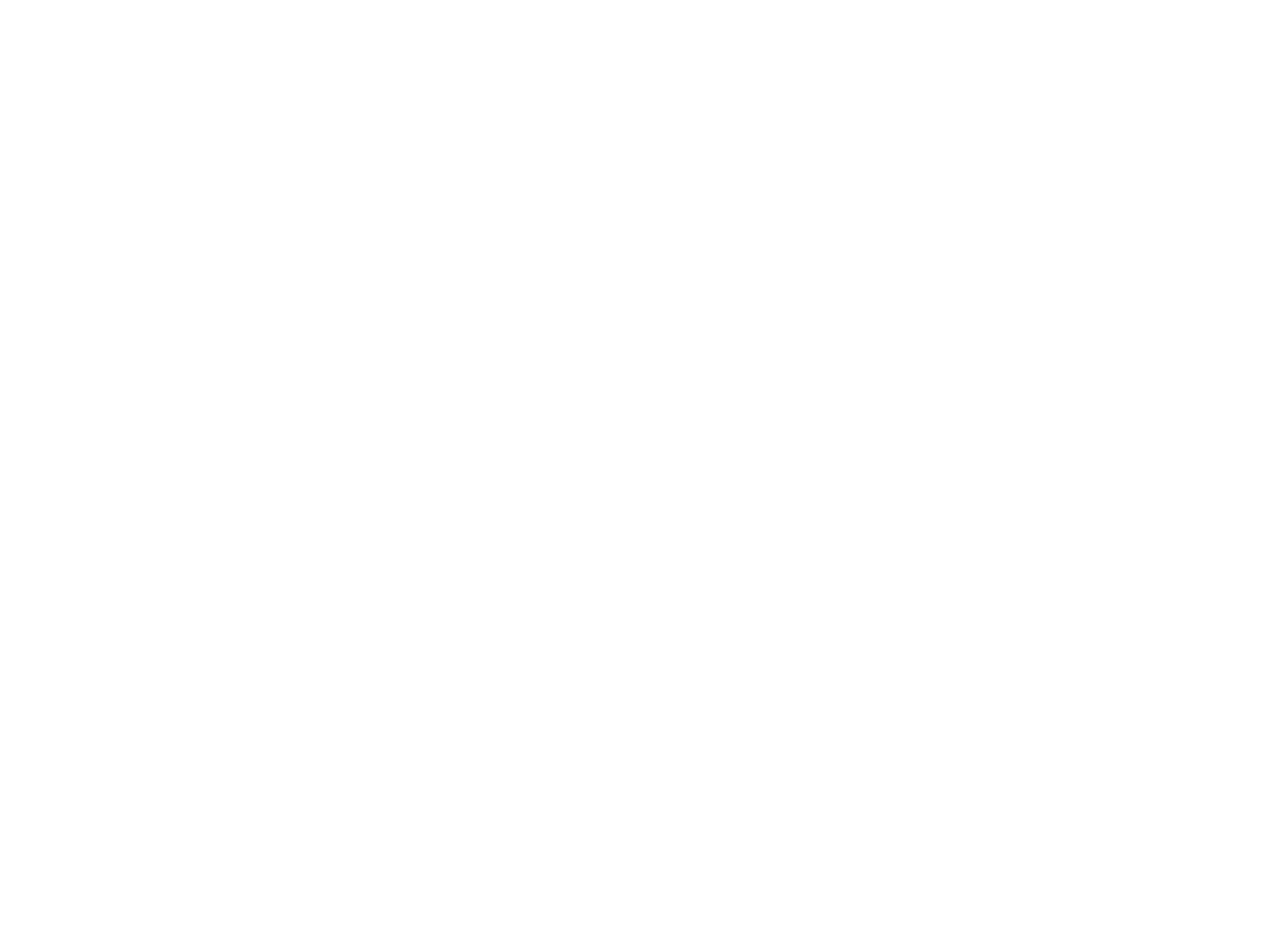
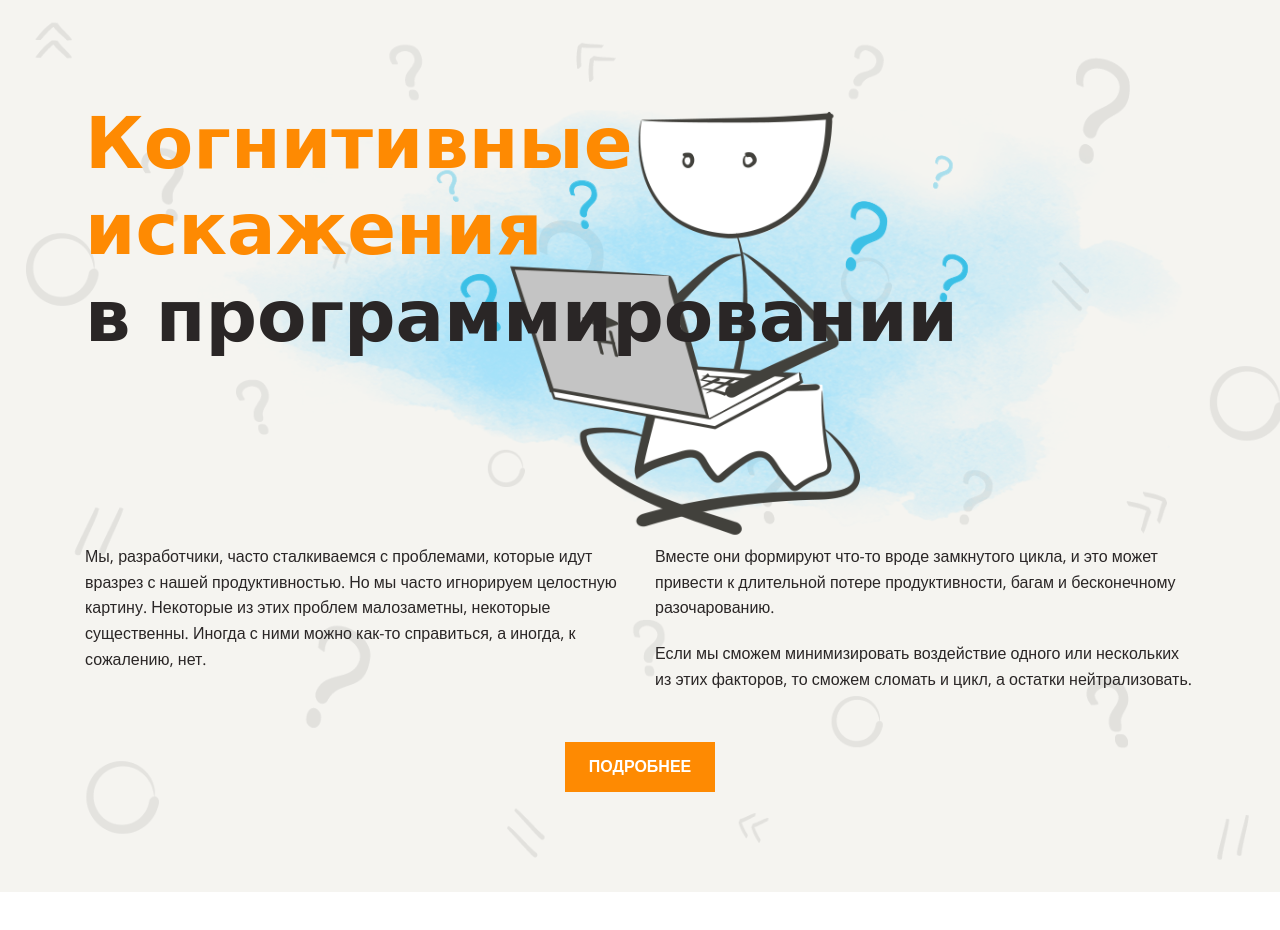
Before and after one commit to Jarweb01/layout-designer-project-lvl1, a website: page src/index.html in a window 1280 px wide. Before the commit the page ends 800 px from the top, so only its background shows below. Drawn offline with nearby package versions, Linux system fonts and the light colour scheme; a web font is replaced by a local one.

Commit message:
Update header

```diff
--- a/src/index.html
+++ b/src/index.html
@@ -7,13 +7,22 @@
     <title>Когнитивные искажения Jarweb01</title>
     <link rel="preconnect" href="https://fonts.googleapis.com">
     <link rel="preconnect" href="https://fonts.gstatic.com" crossorigin>
-    <link href="https://fonts.googleapis.com/css2?family=Neucha&family=Open+Sans&display=swap" rel="stylesheet">
+    <link href="https://fonts.googleapis.com/css2?family=Neucha&family=Open+Sans:wght@400;700&display=swap" rel="stylesheet">
     <link rel="stylesheet" href="styles/style.css">
 </head>
 <body>
   <header class="header">
     <div class="container">
-
+      <h1 class="header__title">Когнитивные<br> искажения<br><span class="dark">в программировании</span></h1>
+      <img class="header__img" src="img/main.png" alt="main image" >
+      <div class="header__text">
+        <p>Мы, разработчики, часто сталкиваемся с проблемами, которые идут вразрез с нашей продуктивностью. Но мы часто игнорируем целостную картину. Некоторые из этих проблем малозаметны, некоторые существенны. Иногда с ними можно как-то справиться, а иногда, к сожалению, нет.</p>
+        <div class="nobreak">
+          <p>Вместе они формируют что-то вроде замкнутого цикла, и это может привести к длительной потере продуктивности, багам и бесконечному разочарованию.</p>
+          <p>Если мы сможем минимизировать воздействие одного или нескольких из этих факторов, то сможем сломать и цикл, а остатки нейтрализовать.</p>
+        </div>
+      </div>
+      <a class="header__link" href="#examples">подробнее</a>
     </div>
   </header>
   <main class="main">
--- a/src/styles/style.css
+++ b/src/styles/style.css
@@ -52,6 +52,65 @@
 }
 .container {
   max-width: 1110px;
-  margin: 100px auto;
+  margin: 0 auto;
   text-align: center;
+  padding: 100px 0;
 }
+.dark {
+  color: var(--dark);
+}
+
+/* header styles */
+.header {
+  position: relative;
+  background-color: var(--light);
+  min-height: 100vh;
+}
+.header::before {
+  position: absolute;
+  content: '';
+  width: 100%;
+  height: 100%;
+  background-image: url('../img/background.png');
+  background-repeat: no-repeat;
+  background-size: cover;
+  opacity: 0.1;
+}
+.header__title {
+  position: relative;
+  text-align: left;
+  color: var(--main);
+  z-index: 2;
+  margin-bottom: 185px;
+}
+.header__img {
+  display: block;
+  width: auto;
+  height: 525px;
+  position: absolute;
+  top: 50px;
+  right: 0;
+}
+.header__text {
+  margin-bottom: 40px;
+  text-align: left;
+  column-count: 2;
+  column-gap: 30px;
+  column-width: 50%;
+}
+.header__text p {
+  break-inside: avoid;
+  margin-bottom: 20px;
+}
+.nobreak {
+  break-inside: avoid;
+}
+.header__link {
+  display: inline-block;
+  padding: 12px 24px;
+  background-color: var(--main);
+  color: var(--white);
+  font-weight: 700;
+  text-transform: uppercase;
+  cursor: pointer;
+}
```
Also changed, not shown: src/img/background.png (added), src/img/main.png (added).
